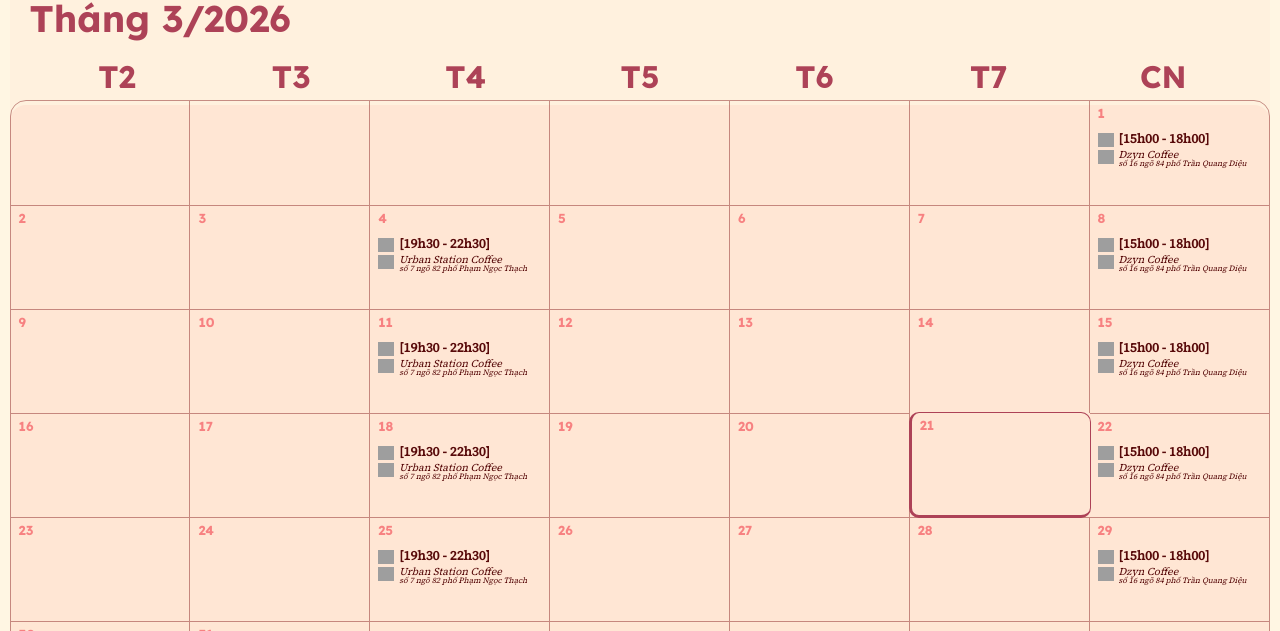
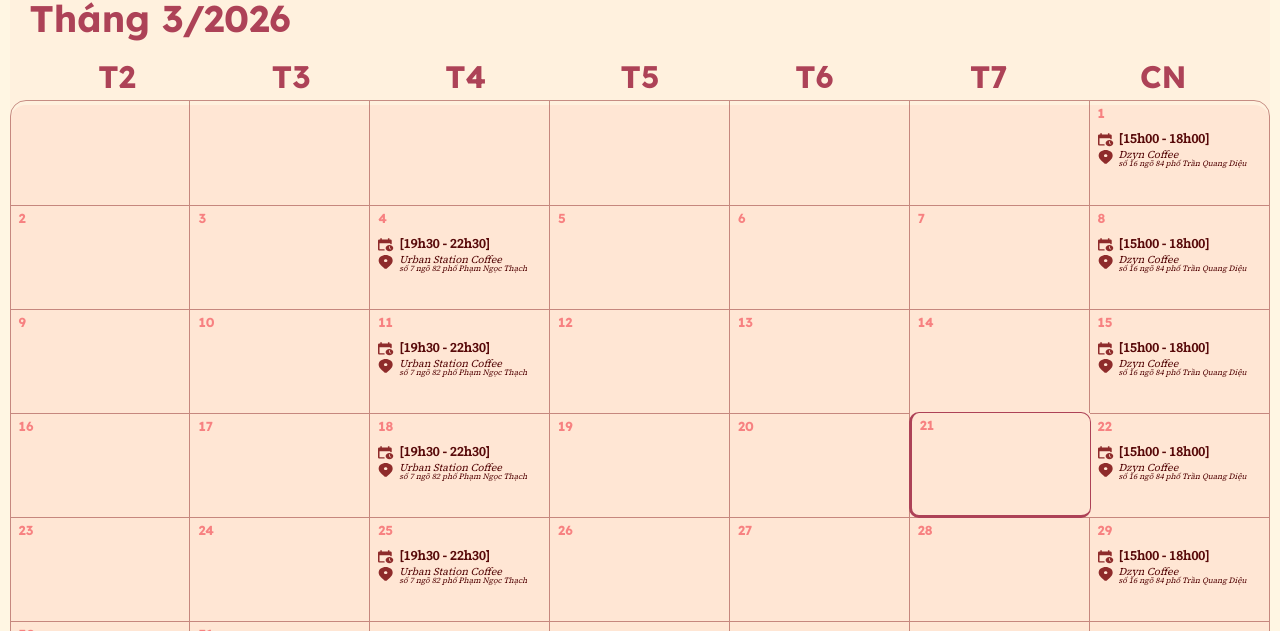
Before and after one commit to phanphuong1512/happy-bishop, a Next.js app: page / in a window 1280 px wide. Shown: the part 1728-2359 px from the top of the page. Built offline with nearby package versions, Linux system fonts and the light colour scheme; grey boxes are pictures that could not be loaded.

Commit message:
add assets

```diff
--- a/app/page.tsx
+++ b/app/page.tsx
@@ -27,10 +27,8 @@ const galleryImg5 =
 const galleryImg6 =
   "https://www.figma.com/api/mcp/asset/9813cf18-a4fd-46c6-a3f0-14a4470e3f6f";
 const viewMoreIconSrc = "/go_to_button.svg";
-const scheduleCalendarIconSrc =
-  "https://www.figma.com/api/mcp/asset/ffd22e31-6fe7-4a91-a382-c7dcae8ffccf";
-const schedulePinIconSrc =
-  "https://www.figma.com/api/mcp/asset/726d6a74-4ec5-4255-94b4-e1b21f72c733";
+const scheduleCalendarIconSrc = "/calendar.svg";
+const schedulePinIconSrc = "/map.svg";
 const newsRookSrc =
   "https://www.figma.com/api/mcp/asset/de0a0326-7215-498e-93d2-978a07ce2a93";
 const newsCard1Src =
```
Also changed, not shown: public/calendar.svg (added), public/map.svg (added).
